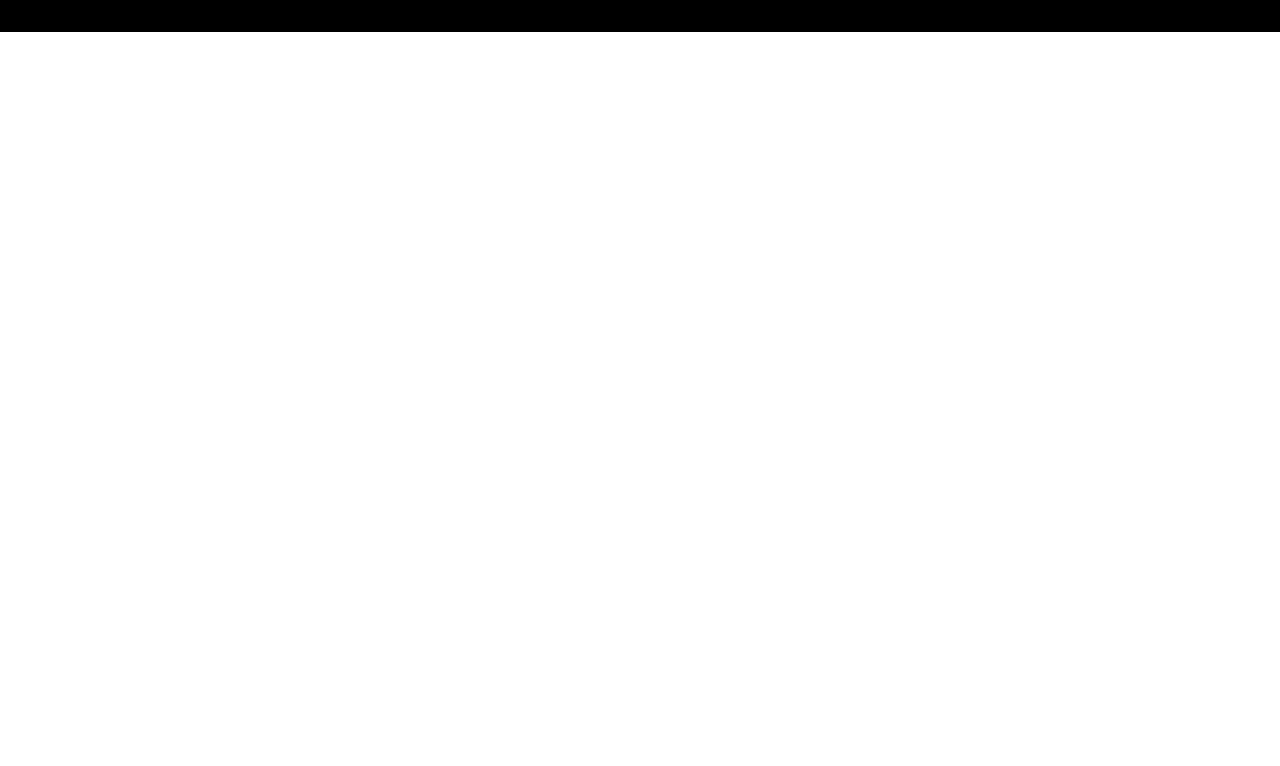
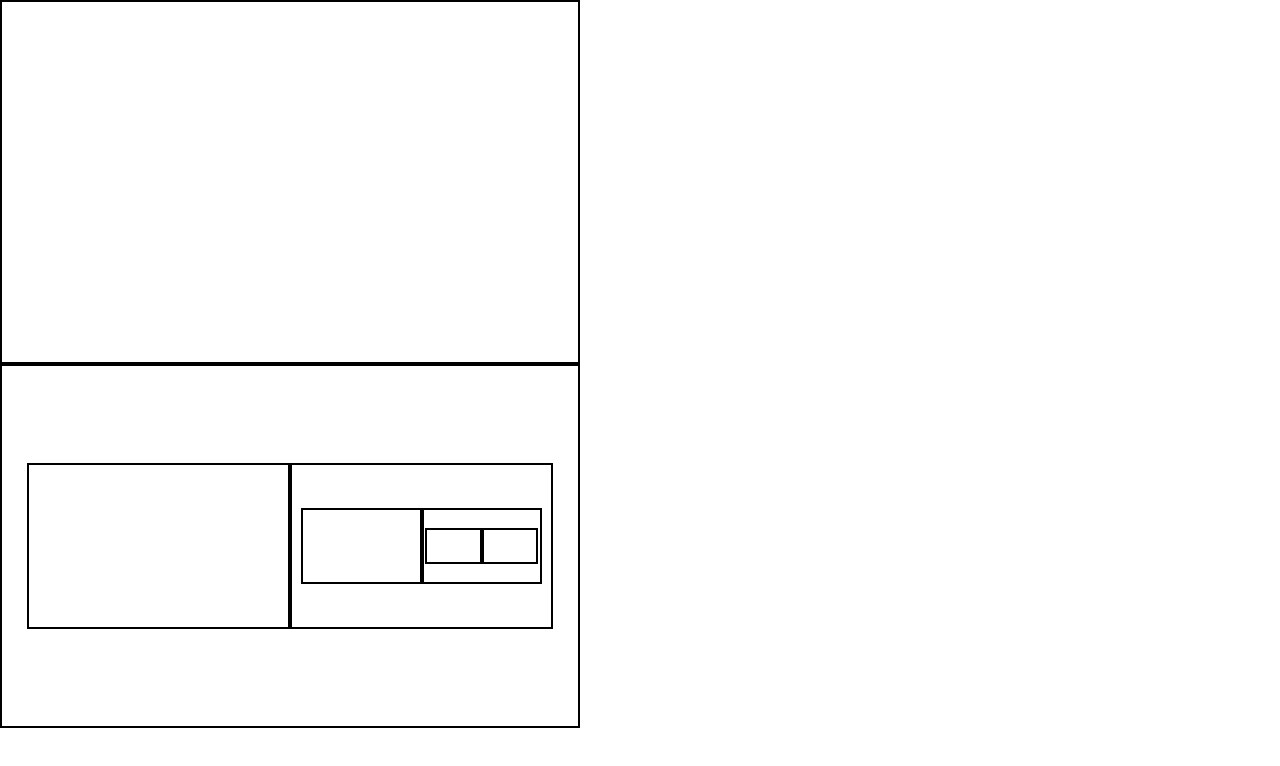
Before and after one commit to Lsohee/training_01_220408, a plain HTML site: page index.html in a window 1280 px wide. Drawn offline with Linux system fonts and the light colour scheme.

Commit message:
내가 만든 답

```diff
--- a/css/style.css
+++ b/css/style.css
@@ -2,6 +2,12 @@
 
 #root div{
   border: 2px solid black;
+  height: 45%;
+  width: 45%;
+  display: flex;
+  justify-content: center;
+  align-items: center;
+  /* flex-direction: column; */
 }
 
 #root{
```
Also changed, not shown: index.html (+3 -1 lines).
